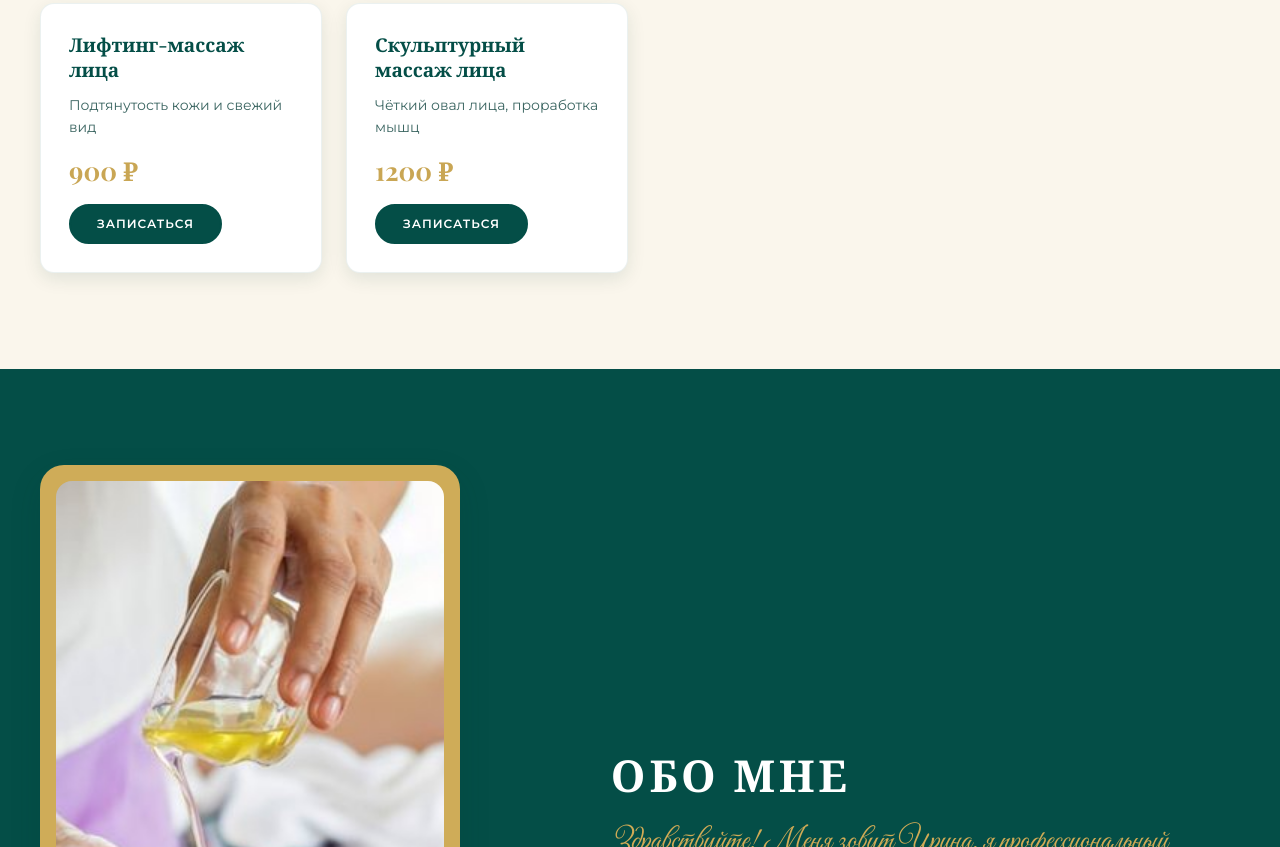
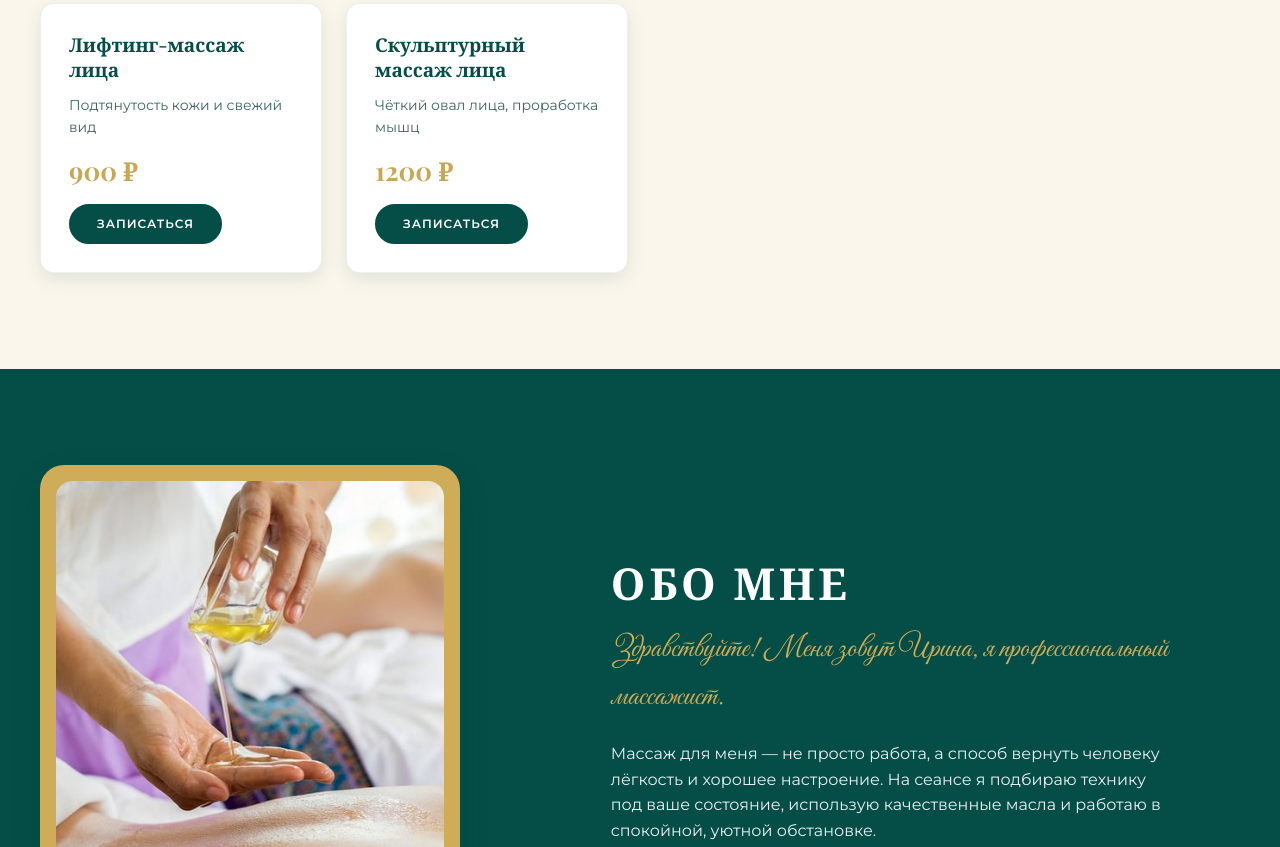
Before and after one commit to bychikola/massage-site, a plain HTML site: page index.html in a window 1280 px wide. Shown: the part 1953-2800 px from the top of the page. Drawn offline with nearby package versions, Linux system fonts and the light colour scheme.

Commit message:
fix: correct about photo aspect ratio and restore footer id

```diff
--- a/css/style.css
+++ b/css/style.css
@@ -356,6 +356,7 @@ a { color: inherit; }
 .about__photo {
   border-radius: calc(var(--radius) - 8px);
   width: 100%;
+  height: auto;
   aspect-ratio: 3 / 4;
   object-fit: cover;
 }
--- a/index.html
+++ b/index.html
@@ -155,7 +155,7 @@
     <section class="about section" id="about">
       <div class="container about__inner">
         <div class="about__media">
-          <img class="about__photo" src="img/about.jpg" alt="Массажист за работой" width="900" height="900" loading="lazy">
+          <img class="about__photo" src="img/about.jpg" alt="Массажист за работой" width="900" height="1200" loading="lazy">
         </div>
         <div class="about__content">
           <h2 class="section-title about__title">Обо мне</h2>
@@ -225,7 +225,7 @@
     </section>
   </main>
 
-  <footer class="footer">
+  <footer class="footer" id="footer">
     <div class="container footer__inner">
       <p class="footer__brand">Массаж лица и&nbsp;тела</p>
       <p class="footer__contacts">
```
